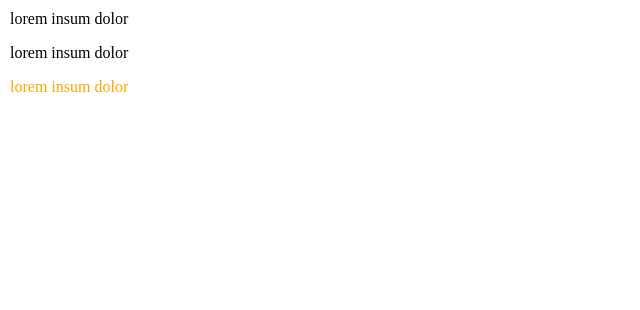
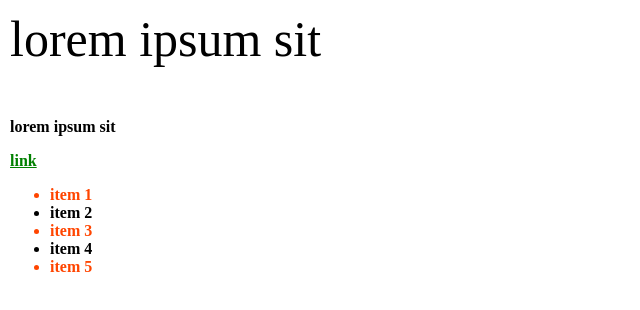
Before and after one commit to Rajesh040515/htmlfile, a plain HTML site: page index.html in a window 1280 px wide. Shown: the whole page, without its empty margins (0-640 px from the left). Drawn offline with Linux system fonts and the light colour scheme.

Commit message:
pseudo selector

```diff
--- a/css/styles.css
+++ b/css/styles.css
@@ -2,7 +2,23 @@ body{
     margin: 10px;
 }
 
-#product + p{
+article p:first-of-type{
 
-    color: orange;
+font-size: 50px;
+
 }
+article :last-of-type{
+
+    font-weight:bold;
+}
+ul li:nth-last-child(odd){
+    color: orangered;
+}
+a:visited,a:link{
+
+color:green;
+
+}
+a:hover,a:focus{
+    color: orangered;
+}
--- a/index.html
+++ b/index.html
@@ -8,14 +8,18 @@
 
 <body>
 
-    <section id="product">
-        <p>lorem insum dolor</p>
-        <article>
-            <p>lorem insum dolor</p>
-        </article>
-    </section>
-
-    <p>lorem insum dolor</p>
+    <article>
+        <p class="first">lorem ipsum sit </p>
+        <p>lorem ipsum sit</p>
+        <a href="https://github.com/Rajesh040515/htmlfile">link</a>
+        <ul>
+            <li>item 1</li>
+            <li>item 2</li>
+            <li>item 3</li>
+            <li>item 4</li>
+            <li>item 5</li>
+        </ul>
+    </article>
 </body>
 
 </html>
```
